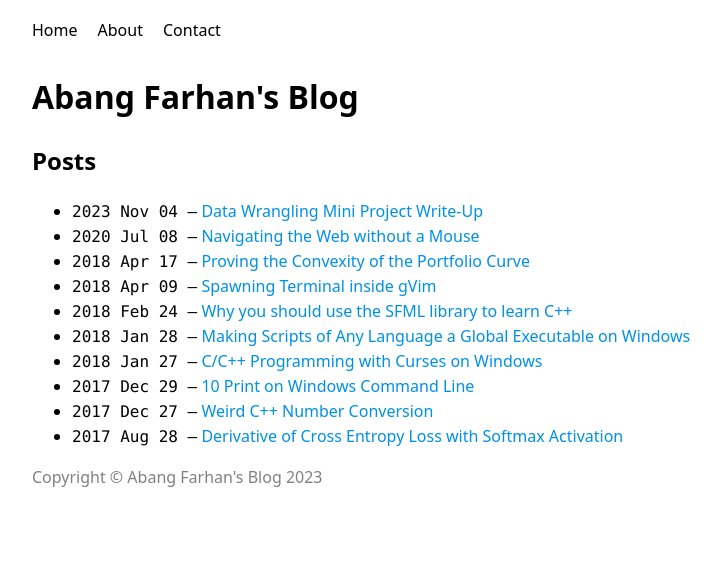
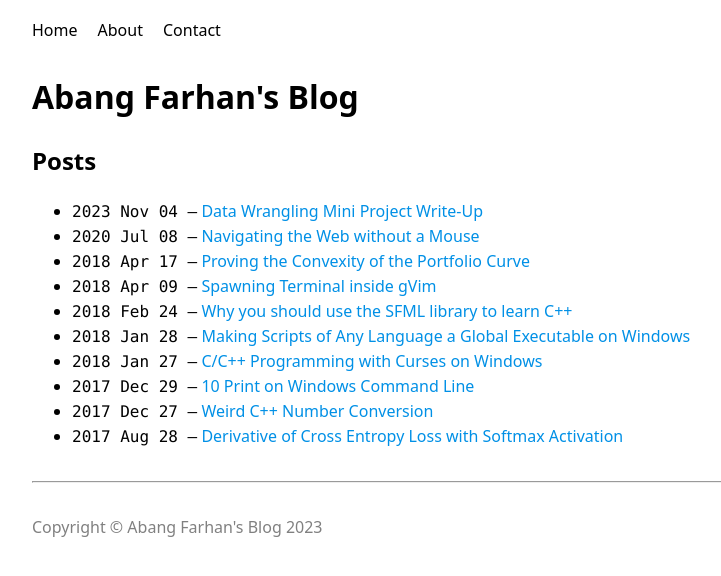
Before and after one commit to abangfarhan/abangfarhan.github.io, a Jekyll site: the page built from index.html, in a window 1280 px wide. Shown: the top 576 px of the page, without its empty margins (233-954 px from the left). Built offline with Jekyll 4.4.1, drawn with Linux system fonts in a browser that asks for light colours; the list of posts is cut into pages by our own code.

Commit message:
style hr line in footer to gray

```diff
--- a/_includes/footer.html
+++ b/_includes/footer.html
@@ -1,5 +1,6 @@
 <footer>
-  <p style="color: gray;">Copyright &copy; {{ site.title }} {{ site.time | date: '%Y' }}</p>
+    <hr style="margin: 2em 0; color: lightgray;"/>
+    <p style="color: gray;">Copyright &copy; {{ site.title }} {{ site.time | date: '%Y' }}</p>
 </footer>
 
 {% if page.math %}
```
